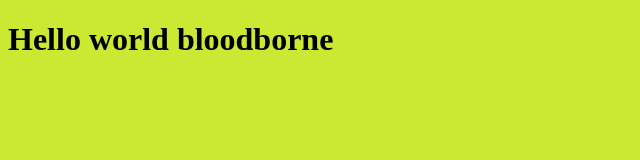
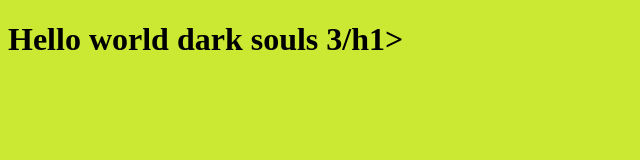
Before and after one commit to Darouich172/goodman, a plain HTML site: page index.html in a window 1280 px wide. Shown: the whole page, without its empty margins (0-640 px from the left). Drawn offline with Linux system fonts and the light colour scheme.

Commit message:
good game

```diff
--- a/index.html
+++ b/index.html
@@ -7,7 +7,7 @@
     <title>Document</title>
 </head>
 <body>
-    <h1>Hello world bloodborne</h1>
+    <h1>Hello world dark souls 3/h1>
     <script src="./app.js"></script>
 </body>
 </html>
```
